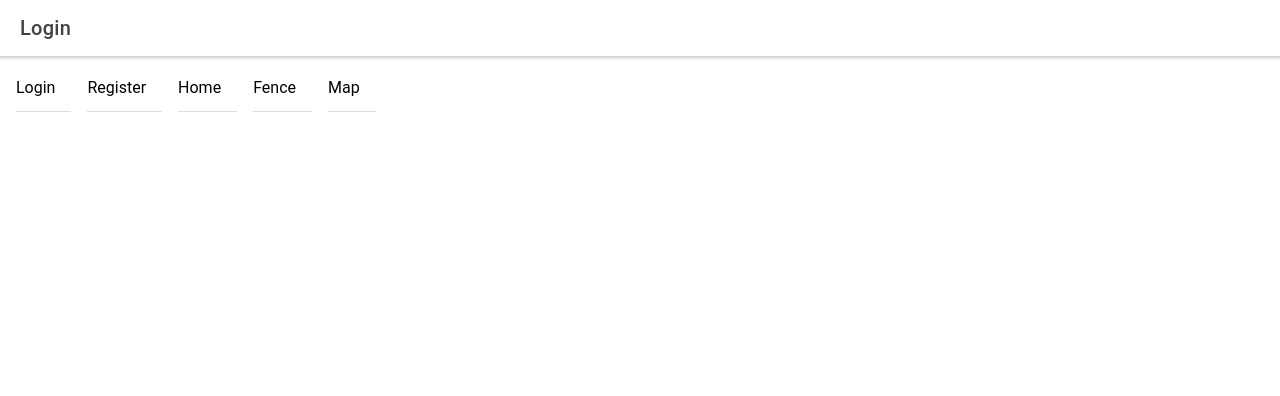
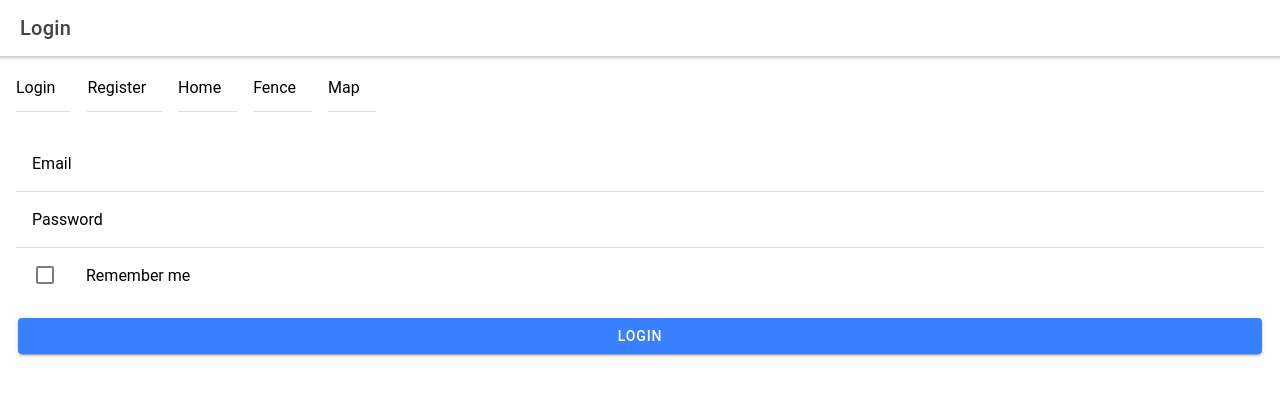
Before and after one commit to CKirby21/IOT, a React (Create React App) app in the folder Fetch/Fetch/: page /login in a window 1280 px wide. Shown: the top 396 px of the page. Built offline with nearby package versions, Linux system fonts and the light colour scheme.

Commit message:
Created dummy frontend for login and register

```diff
--- a/Fetch/Fetch/src/pages/login/login.tsx
+++ b/Fetch/Fetch/src/pages/login/login.tsx
@@ -1,18 +1,46 @@
-import './login.css';
-import React from 'react';
-import { IonContent, IonHeader, IonItem, IonLabel, IonList, IonPage, IonTitle, IonToolbar } from '@ionic/react';
+import "./login.css";
+import React from "react";
+import {
+  IonContent,
+  IonHeader,
+  IonItem,
+  IonLabel,
+  IonPage,
+  IonTitle,
+  IonToolbar,
+  IonInput,
+  IonButton,
+  IonCheckbox,
+} from "@ionic/react";
 import Header from "../../components/header/header";
 
 const Login: React.FC = () => {
-  return(
+  return (
     <IonPage>
       <IonContent>
-      <IonHeader>
-        <IonToolbar>
-          <IonTitle>Login</IonTitle>
-        </IonToolbar>
-      </IonHeader>
+        <IonHeader>
+          <IonToolbar>
+            <IonTitle>Login</IonTitle>
+          </IonToolbar>
+        </IonHeader>
         <Header />
+        <form className="ion-padding">
+          <IonItem>
+            <IonLabel position="floating">Email</IonLabel>
+            <IonInput type="email" required />
+          </IonItem>
+          <IonItem>
+            <IonLabel position="floating">Password</IonLabel>
+            <IonInput type="password" required />
+          </IonItem>
+          <IonItem lines="none">
+            <IonLabel>Remember me</IonLabel>
+            <IonCheckbox defaultChecked={true} slot="start" />
+          </IonItem>
+          <IonButton className="ion-margin-top" type="submit" expand="block">
+            Login
+          </IonButton>
+        </form>
       </IonContent>
     </IonPage>
   );
--- a/Fetch/Fetch/src/pages/register/register.tsx
+++ b/Fetch/Fetch/src/pages/register/register.tsx
@@ -1,18 +1,45 @@
-import './register.css';
-import React from 'react';
-import { IonContent, IonHeader, IonItem, IonLabel, IonList, IonPage, IonTitle, IonToolbar } from '@ionic/react';
+import "./register.css";
+import React from "react";
+import {
+  IonContent,
+  IonHeader,
+  IonItem,
+  IonLabel,
+  IonPage,
+  IonTitle,
+  IonToolbar,
+  IonInput,
+  IonButton,
+} from "@ionic/react";
 import Header from "../../components/header/header";
 
 const Register: React.FC = () => {
-  return(
+  return (
     <IonPage>
       <IonContent>
-      <IonHeader>
-        <IonToolbar>
-          <IonTitle>Register</IonTitle>
-        </IonToolbar>
-      </IonHeader>
+        <IonHeader>
+          <IonToolbar>
+            <IonTitle>Register</IonTitle>
+          </IonToolbar>
+        </IonHeader>
         <Header />
+        <form className="ion-padding">
+          <IonItem>
+            <IonLabel position="floating">Username</IonLabel>
+            <IonInput required />
+          </IonItem>
+          <IonItem>
+            <IonLabel position="floating">Email</IonLabel>
+            <IonInput type="email" required />
+          </IonItem>
+          <IonItem>
+            <IonLabel position="floating">Password</IonLabel>
+            <IonInput type="password" required />
+          </IonItem>
+          <IonButton className="ion-margin-top" type="submit" expand="block">
+            Sign Up
+          </IonButton>
+        </form>
       </IonContent>
     </IonPage>
   );
```
